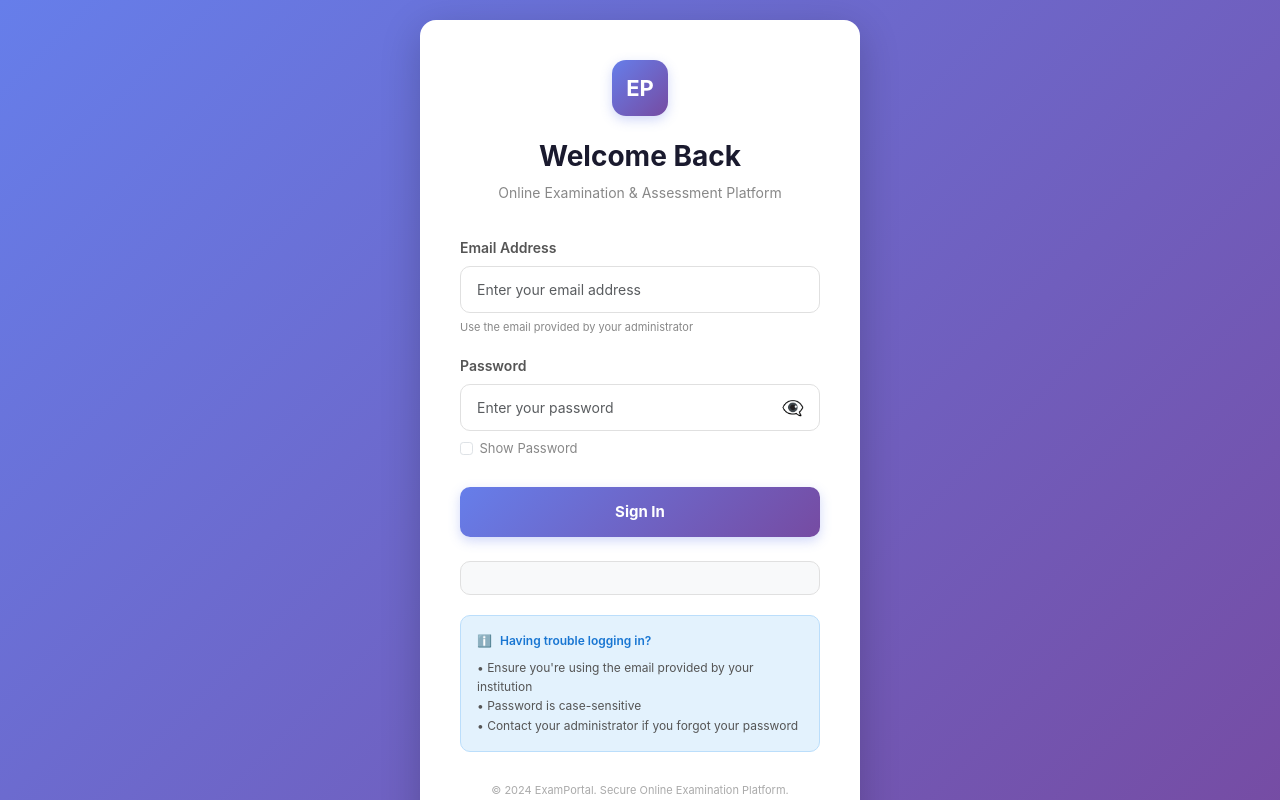
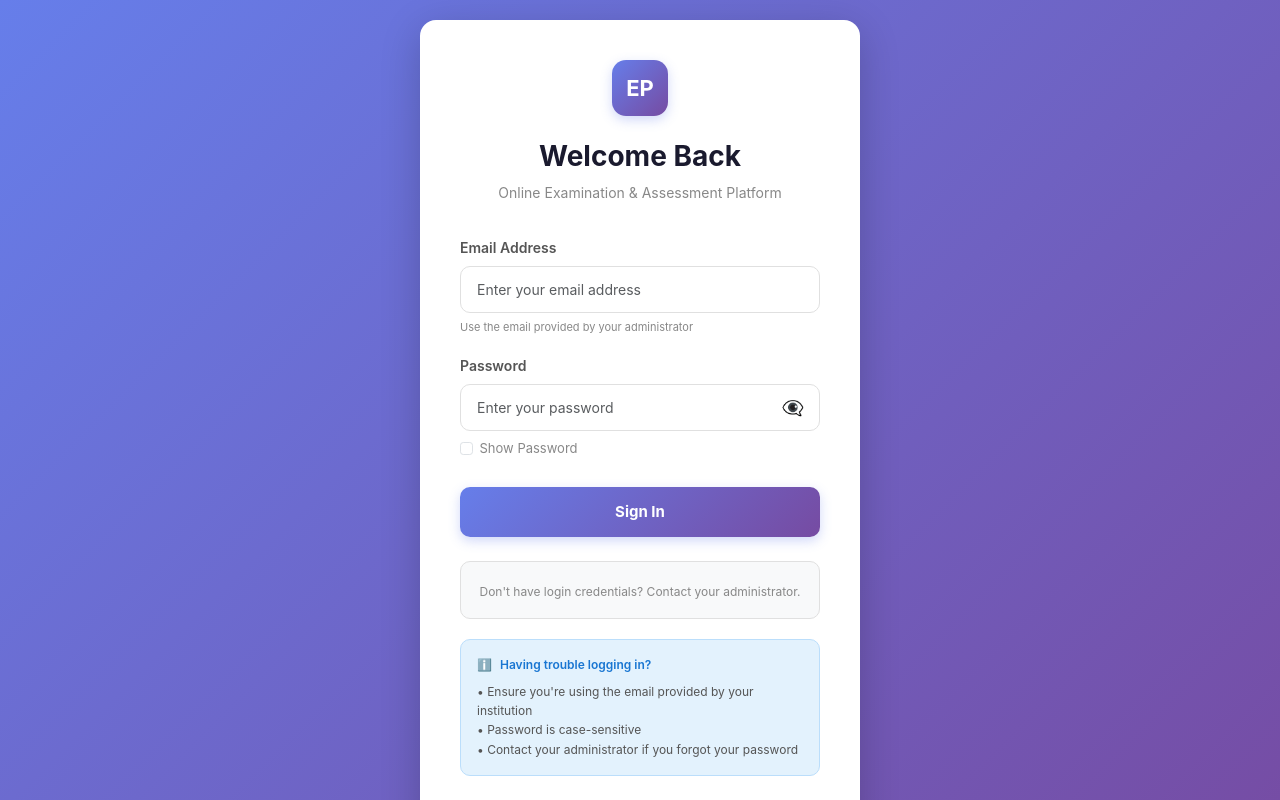
Before and after one commit to NARASIMHA131415/Exam-Portal-Frontend, a React (Create React App) app in the folder first-portal-main/: page /login in a window 1280 px wide. Built offline with nearby package versions, Linux system fonts and the light colour scheme; no server answers.

Commit message:
Update LoginPage.js

```diff
--- a/first-portal-main/src/components/LoginPage.js
+++ b/first-portal-main/src/components/LoginPage.js
@@ -235,7 +235,10 @@ const LoginPage = () => {
           borderRadius: 10,
           border: '1px solid #e0e0e0'
         }}>
-          </div>
+          <small style={{ color: '#888', fontSize: 12 }}>
+            Don't have login credentials? Contact your administrator.
+          </small>
+        </div>
 
         {/* Help Section */}
         <div style={{
```
